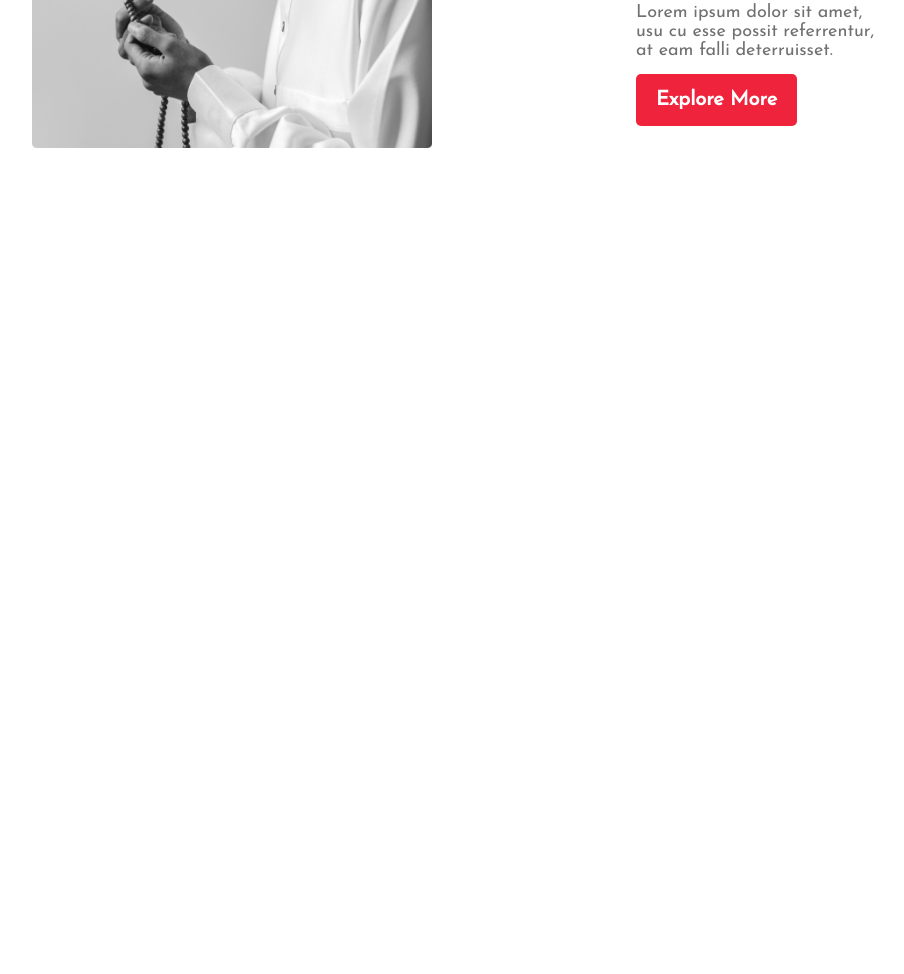
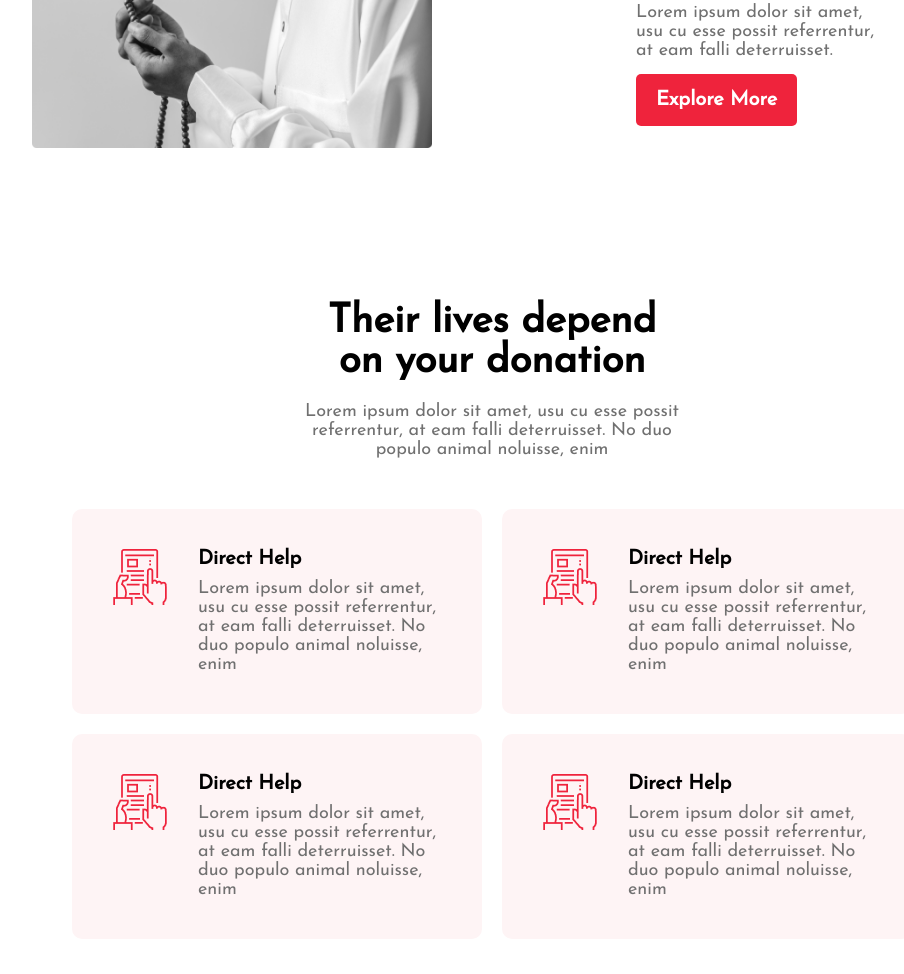
Before and after one commit to abu-noman30/eid-zakat-web, a plain HTML site: page index.html in a window 1280 px wide. Shown: the part 1786-2760 px from the top of the page, without its empty margins (148-1052 px from the left). Before the commit the page ends 2088 px from the top, so only its background shows below. Drawn offline with Linux system fonts and the light colour scheme; files whose address does not match are found by name.

Commit message:
Donation section added

```diff
--- a/index.html
+++ b/index.html
@@ -82,6 +82,69 @@
           </div>
         </div>
       </section>
+
+      <!-- Donation Section -->
+
+      <section class="donation-section">
+        <article>
+          <h1>Their lives depend on your donation</h1>
+          <p>
+            Lorem ipsum dolor sit amet, usu cu esse possit referrentur, at eam
+            falli deterruisset. No duo populo animal noluisse, enim
+          </p>
+        </article>
+        <div class="donation-container">
+          <div class="help-card">
+            <div class="left">
+              <img src="./images/Frame.png" alt="Frame Image" />
+              <article>
+                <h5>Direct Help</h5>
+                <p>
+                  Lorem ipsum dolor sit amet, usu cu esse possit referrentur, at
+                  eam falli deterruisset. No duo populo animal noluisse, enim
+                </p>
+              </article>
+            </div>
+            <div class="right">
+              <img src="./images/Frame.png" alt="Frame Image" />
+              <article>
+                <h5>Direct Help</h5>
+                <p>
+                  Lorem ipsum dolor sit amet, usu cu esse possit referrentur, at
+                  eam falli deterruisset. No duo populo animal noluisse, enim
+                </p>
+              </article>
+            </div>
+          </div>
+          <div class="help-card">
+            <div class="left">
+              <img src="./images/Frame.png" alt="Frame Image" />
+              <article>
+                <h5>Direct Help</h5>
+                <p>
+                  Lorem ipsum dolor sit amet, usu cu esse possit referrentur, at
+                  eam falli deterruisset. No duo populo animal noluisse, enim
+                </p>
+              </article>
+            </div>
+            <div class="right">
+              <img src="./images/Frame.png" alt="Frame Image" />
+              <article>
+                <h5>Direct Help</h5>
+                <p>
+                  Lorem ipsum dolor sit amet, usu cu esse possit referrentur, at
+                  eam falli deterruisset. No duo populo animal noluisse, enim
+                </p>
+              </article>
+            </div>
+          </div>
+          <div class="pray-images">
+            <img src="./images/donation.png" alt="Praying image" />
+            <img src="./images/donation.png" alt="Praying image" />
+            <img src="./images/donation.png" alt="Praying image" />
+          </div>
+        </div>
+      </section>
     </main>
     <footer></footer>
   </body>
--- a/style.css
+++ b/style.css
@@ -116,7 +116,6 @@ nav > ul > li > a {
 }
 
 .video-container > .left > a {
-
   text-decoration: none;
   font-weight: 600;
   font-size: 20px;
@@ -129,7 +128,6 @@ nav > ul > li > a {
   width: 400px;
   height: 550px;
   margin-right: 180px;
-
 }
 
 /* Suvive section  */
@@ -161,7 +159,6 @@ nav > ul > li > a {
 }
 
 .suvive-container > .right > a {
-
   text-decoration: none;
   font-weight: 600;
   font-size: 20px;
@@ -174,5 +171,96 @@ nav > ul > li > a {
   width: 400px;
   height: 430px;
   margin-left: 180px;
+}
 
+/* Donation Section */
+
+.donation-section {
+  margin-bottom: 100px;
 }
+.donation-section > article {
+  text-align: center;
+  margin: 0 450px;
+  margin-bottom: 50px;
+}
+
+.donation-section > article > h1 {
+  font-weight: 600;
+  font-size: 40px;
+  margin-bottom: 20px;
+}
+
+.donation-section > article > p {
+  font-weight: 400;
+  font-size: 18px;
+  color: #707070;
+}
+
+.help-card {
+  display: flex;
+  margin: 20px 20px;
+}
+
+.help-card .left {
+  display: flex;
+  background: #fef4f5;
+  margin-left: 200px;
+  margin-right: 10px;
+  padding: 40px;
+  border-radius: 10px;
+}
+
+.help-card .right {
+  display: flex;
+  background: #fef4f5;
+  margin-left: 10px;
+  margin-right: 200px;
+  padding: 40px;
+  border-radius: 10px;
+}
+.help-card .left > img {
+  width: 56px;
+  height: 56px;
+  margin-right: 30px;
+}
+
+.help-card .left > article > h5 {
+  font-weight: 700;
+  font-size: 20px;
+  margin-bottom: 10px;
+}
+
+.help-card .left > article > p {
+  font-weight: 400;
+  font-size: 18px;
+  color: #707070;
+}
+
+.help-card .right > img {
+  width: 56px;
+  height: 56px;
+  margin-right: 30px;
+}
+
+.help-card .right > article > h5 {
+  font-weight: 700;
+  font-size: 20px;
+  margin-bottom: 10px;
+}
+
+.help-card .right > article > p {
+  font-weight: 400;
+  font-size: 18px;
+  color: #707070;
+}
+
+.donation-section .donation-container .pray-images {
+  margin-top: 120px;
+  text-align: center;
+}
+.donation-section .donation-container .pray-images img {
+  width: 364px;
+  height: 391px;
+  border-radius: 10px;
+  margin-left: 10px;
+}
```
Also changed, not shown: images/Frame.png (added).
